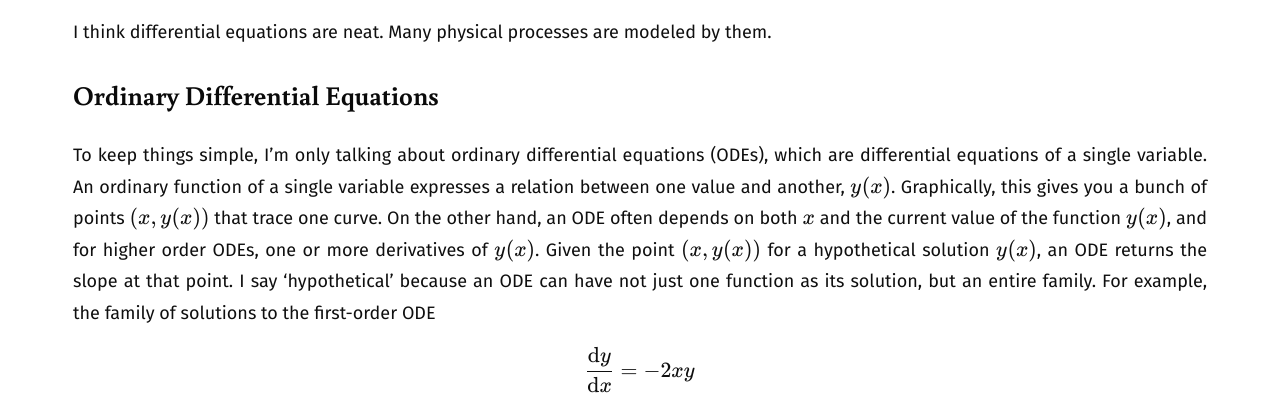
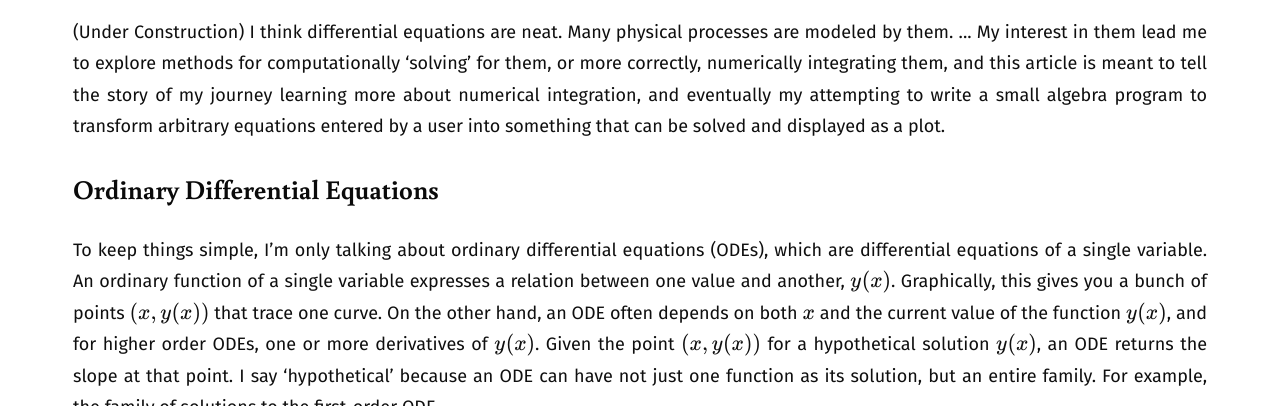
Before and after one commit to hrhwilliams/hrhwilliams.github.io, a plain HTML site: page blog/diffeq_interp.html in a window 1280 px wide. Shown: the part 302-708 px from the top of the page. Drawn offline with nearby package versions, Linux system fonts and the light colour scheme.

Commit message:
Update diffeq_interp.html

```diff
--- a/blog/diffeq_interp.html
+++ b/blog/diffeq_interp.html
@@ -51,8 +51,14 @@
             </header>
 
 <p>
+(Under Construction)
 I think differential equations are neat. Many physical processes are modeled by
-them.
+them. ... My interest in them lead me to explore methods for computationally
+‘solving’ for them, or more correctly, numerically integrating them, and this
+article is meant to tell the story of my journey learning more about numerical
+integration, and eventually my attempting to write a small algebra program to
+transform arbitrary equations entered by a user into something that can be solved
+and displayed as a plot.
 </p>
 <h1>Ordinary Differential Equations</h1>
 <p>
@@ -147,9 +153,10 @@ This is something we can code up in Python. We’ll create the function <code>st
 take the function at a point, and return a new point after following Euler’s
 method for a distance of <code>step_size</code>, and the function <code>eulers_method</code>
 to iteratively apply <code>step</code> given initial conditions <span class="math inline">\(x_0, y_0\)</span> up to
-a final value <span class="math inline">\(x_f\)</span>:
+a final value <span class="math inline">\(x_f\)</span>. We can leave the actual <code>step_size</code> predefined
+for now, but as you might guess there is no perfect <code>step_size</code>. In fact, there’s a <a href="https://en.wikipedia.org/wiki/Adaptive_step_size">lot of math just
+to find the optimal step size</a> for an ODE, some of which I might get into in a part 2.
 </p>
-
 <pre><code class="language-python">def step(f, x_n, y_n, step_size):
     return y_n + (step_size * f(x_n, y_n))
 
```
